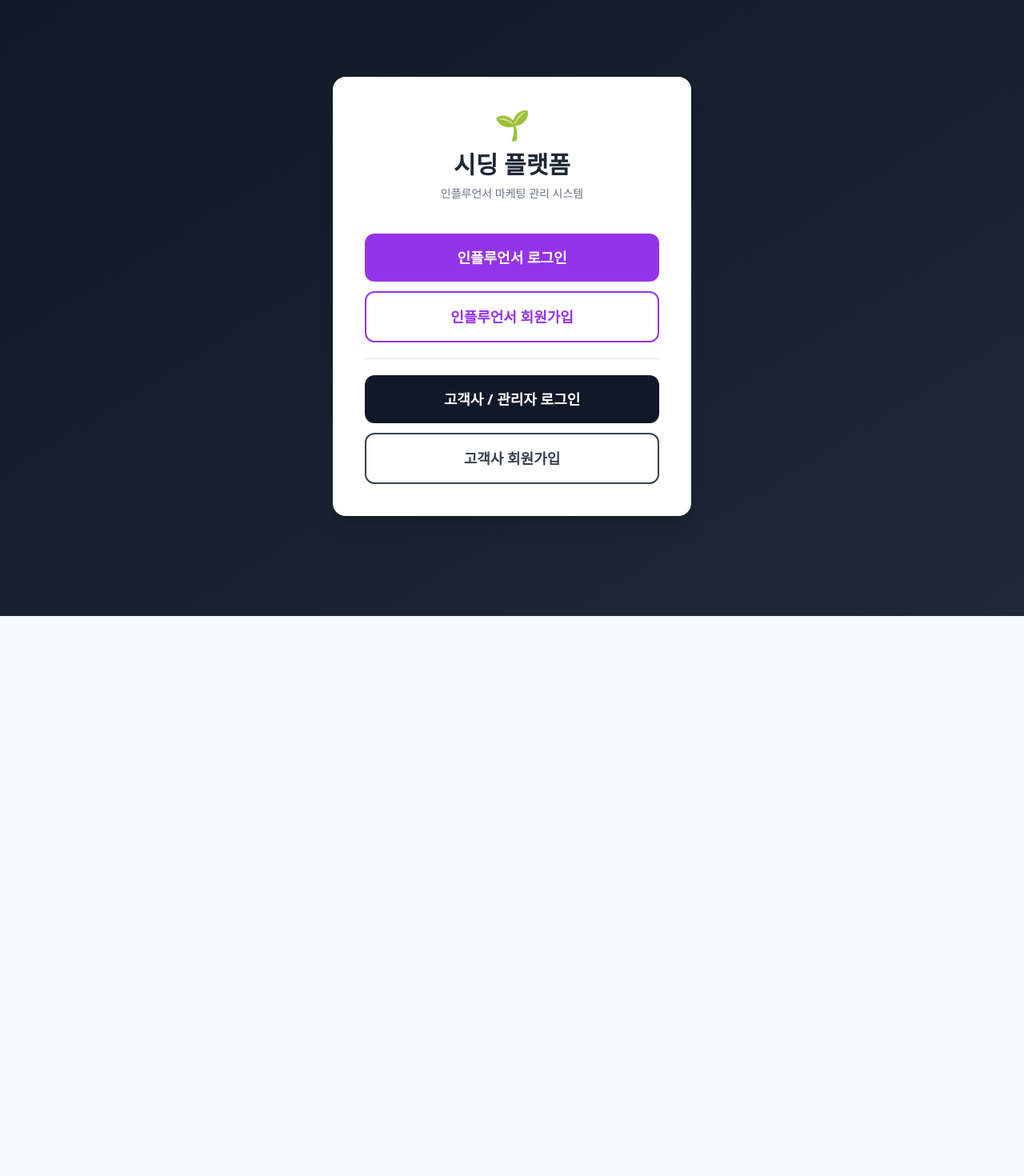
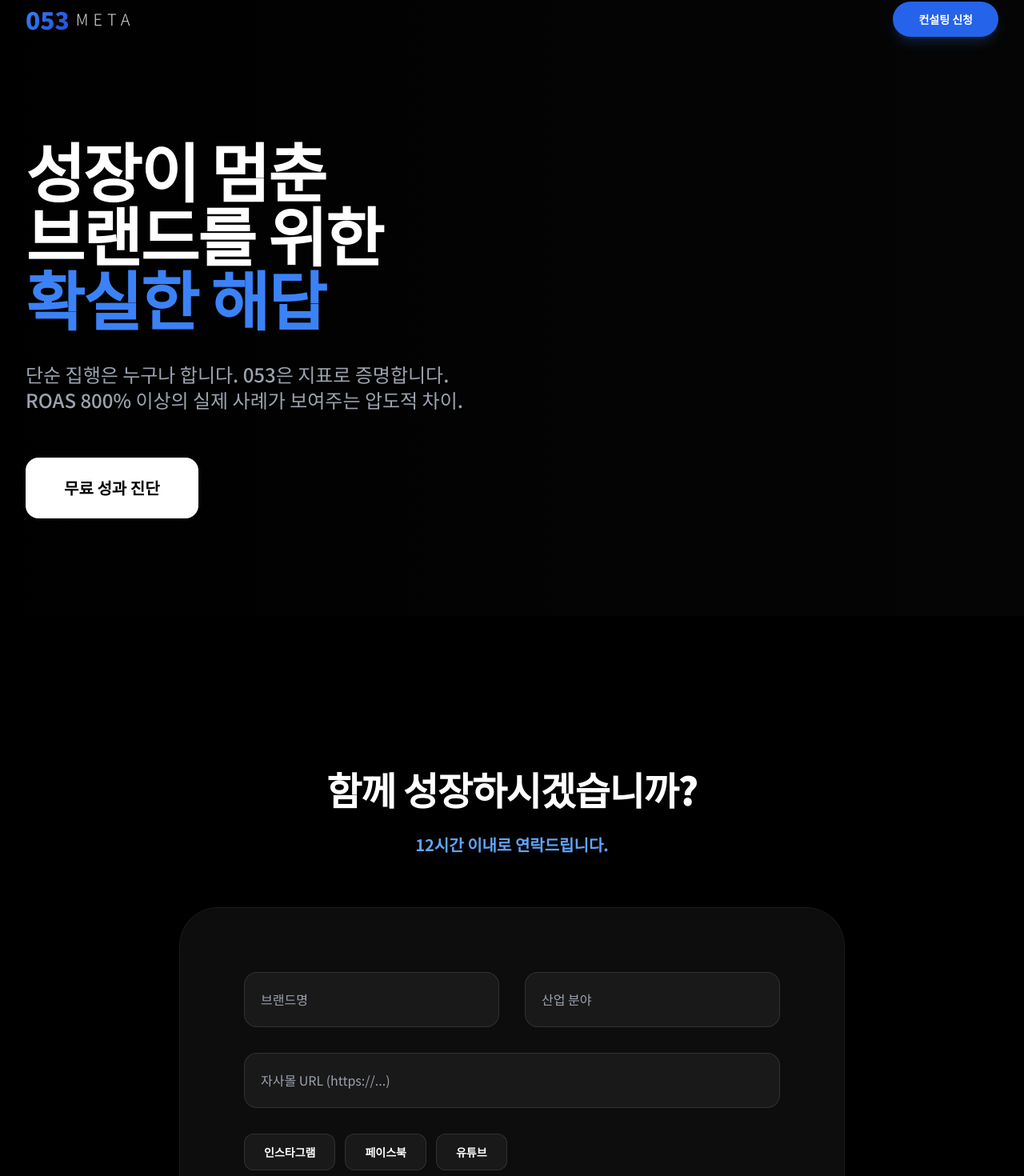
Before and after one commit to hagojob101-home/seeding-platform, a Next.js app: page / in a window 1280 px wide. Shown: the part 30-1500 px from the top of the page at 80% size. Before the commit the page ends 800 px from the top, so only its background shows below. Built offline with nearby package versions, Linux system fonts and the light colour scheme.

Commit message:
053 메타 광고 에이전시 메인 페이지 추가

```diff
--- a/pages/index.js
+++ b/pages/index.js
@@ -1,49 +1,100 @@
-import { useRouter } from 'next/router'
+import Head from 'next/head'
+import { useEffect } from 'react'
 
 export default function Home() {
-  const router = useRouter()
+  useEffect(() => {
+    const chips = document.querySelectorAll('.channel-chip')
+    const selected = new Set()
+    chips.forEach(c => c.addEventListener('click', () => {
+      const v = c.dataset.value
+      if (selected.has(v)) { selected.delete(v); c.classList.remove('active') }
+      else { selected.add(v); c.classList.add('active') }
+    }))
+
+    const form = document.getElementById('leadForm')
+    if (form) {
+      form.addEventListener('submit', (e) => {
+        e.preventDefault()
+        form.classList.add('hidden')
+        document.getElementById('successMsg').classList.remove('hidden')
+        alert('정상적으로 접수되었습니다.')
+      })
+    }
+  }, [])
 
   return (
-    <div className="min-h-screen bg-gradient-to-br from-gray-900 to-gray-800 flex items-center justify-center px-4">
-      <div className="bg-white rounded-2xl shadow-xl p-10 w-full max-w-md">
-        <div className="text-center mb-10">
-          <div className="text-4xl mb-3">🌱</div>
-          <h1 className="text-3xl font-bold text-gray-800 mb-2">시딩 플랫폼</h1>
-          <p className="text-gray-500 text-sm">인플루언서 마케팅 관리 시스템</p>
+    <>
+      <Head>
+        <title>053 메타 광고 에이전시</title>
+        <meta name="viewport" content="width=device-width, initial-scale=1.0" />
+        <link rel="stylesheet" href="https://cdnjs.cloudflare.com/ajax/libs/font-awesome/6.4.0/css/all.min.css" />
+        <link href="https://fonts.googleapis.com/css2?family=Noto+Sans+KR:wght@300;400;500;700;900&display=swap" rel="stylesheet" />
+        <style>{`
+          body { font-family: 'Noto Sans KR', sans-serif; background-color: #050505; color: white; margin: 0; line-height: 1.7; overflow-x: hidden; }
+          html { scroll-behavior: smooth; }
+          .text-gradient { background: linear-gradient(135deg, #3b82f6 0%, #1d4ed8 100%); -webkit-background-clip: text; -webkit-text-fill-color: transparent; }
+          .input-dark { background: rgba(255, 255, 255, 0.05); border: 1px solid rgba(255, 255, 255, 0.1); transition: all 0.3s ease; }
+          .input-dark:focus { border-color: #3b82f6; background: rgba(255, 255, 255, 0.08); outline: none; }
+          .channel-chip { cursor: pointer; transition: all 0.2s; border: 1px solid rgba(255, 255, 255, 0.1); background: rgba(255,255,255,0.05); }
+          .channel-chip.active { background-color: #2563eb; border-color: #3b82f6; color: white; }
+        `}</style>
+      </Head>
+
+      <nav className="fixed w-full z-[100] transition-all duration-500 py-8">
+        <div className="max-w-7xl mx-auto px-8 flex justify-between items-center">
+          <div className="flex items-center gap-1">
+            <span className="text-3xl font-black text-gradient">053</span>
+            <span className="text-xl font-light tracking-[0.3em] text-gray-300 uppercase ml-1">Meta</span>
+          </div>
+          <a href="#apply" className="bg-blue-600 text-white px-8 py-3 rounded-full text-sm font-black hover:bg-blue-700 transition-all shadow-lg shadow-blue-500/20">컨설팅 신청</a>
         </div>
+      </nav>
 
-        <div className="flex flex-col gap-3">
-          <button
-            onClick={() => router.push('/influencer/login')}
-            className="w-full bg-purple-600 text-white py-4 rounded-xl font-bold text-lg hover:bg-purple-700 transition"
-          >
-            인플루언서 로그인
-          </button>
+      <section className="relative h-screen flex items-center pt-20">
+        <div className="absolute inset-0 z-0" dangerouslySetInnerHTML={{__html: `
+          <script type="module" src="https://unpkg.com/@splinetool/viewer@1.0.93/build/spline-viewer.js"></script>
+          <spline-viewer url="https://prod.spline.design/YvZ1-d16xfXxsqph/scene.splinecode"></spline-viewer>
+        `}} />
+        <div className="absolute inset-0 bg-gradient-to-r from-black via-black/40 to-transparent z-10 pointer-events-none"></div>
+        <div className="relative z-20 max-w-7xl mx-auto px-8 w-full">
+          <div className="max-w-4xl">
+            <h1 className="text-5xl md:text-7xl lg:text-[80px] font-black leading-[1.2] mb-10 tracking-tight">
+              성장이 멈춘<br/>브랜드를 위한<br/><span className="text-blue-500">확실한 해답</span>
+            </h1>
+            <p className="text-xl md:text-2xl text-gray-400 mb-14 leading-[1.8] max-w-2xl font-medium">
+              단순 집행은 누구나 합니다. 053은 지표로 증명합니다.<br/>
+              ROAS 800% 이상의 실제 사례가 보여주는 압도적 차이.
+            </p>
+            <a href="#apply" className="bg-white text-black px-12 py-6 rounded-2xl font-black text-xl hover:scale-105 transition-all inline-block">무료 성과 진단</a>
+          </div>
+        </div>
+      </section>
 
-          <button
-            onClick={() => router.push('/influencer/register')}
-            className="w-full border-2 border-purple-600 text-purple-600 py-4 rounded-xl font-bold text-lg hover:bg-purple-50 transition"
-          >
-            인플루언서 회원가입
-          </button>
-
-          <div className="border-t my-2" />
-
-          <button
-            onClick={() => router.push('/client/login')}
-            className="w-full bg-gray-900 text-white py-4 rounded-xl font-bold text-lg hover:bg-gray-700 transition"
-          >
-            고객사 / 관리자 로그인
-          </button>
-
-          <button
-            onClick={() => router.push('/client/register')}
-            className="w-full border-2 border-gray-700 text-gray-700 py-4 rounded-xl font-bold text-lg hover:bg-gray-50 transition"
-          >
-            고객사 회원가입
-          </button>
+      <section id="apply" className="py-48 bg-black relative">
+        <div className="max-w-4xl mx-auto px-8">
+          <div className="text-center mb-16">
+            <h2 className="text-5xl font-black mb-8 tracking-tight">함께 성장하시겠습니까?</h2>
+            <p className="text-blue-400 text-xl font-bold">12시간 이내로 연락드립니다.</p>
+          </div>
+          <form id="leadForm" className="space-y-8 bg-[#0d0d0d] border border-white/5 p-10 md:p-20 rounded-[48px]">
+            <div className="grid md:grid-cols-2 gap-8">
+              <input type="text" id="brandName" required placeholder="브랜드명" className="input-dark w-full rounded-2xl p-5 text-white" />
+              <input type="text" id="industry" required placeholder="산업 분야" className="input-dark w-full rounded-2xl p-5 text-white" />
+            </div>
+            <input type="url" id="storeUrl" required placeholder="자사몰 URL (https://...)" className="input-dark w-full rounded-2xl p-5 text-white" />
+            <div className="flex flex-wrap gap-3">
+              <div className="channel-chip px-6 py-3 rounded-xl text-sm font-bold" data-value="인스타그램">인스타그램</div>
+              <div className="channel-chip px-6 py-3 rounded-xl text-sm font-bold" data-value="페이스북">페이스북</div>
+              <div className="channel-chip px-6 py-3 rounded-xl text-sm font-bold" data-value="유튜브">유튜브</div>
+            </div>
+            <button type="submit" id="submitBtn" className="w-full bg-blue-600 text-white py-8 rounded-[32px] font-black text-2xl hover:bg-blue-700 transition-all">신청하기</button>
+          </form>
+          <div id="successMsg" className="hidden text-center p-20 bg-blue-600/10 rounded-[48px] border border-blue-500/20">
+            <h3 className="text-3xl font-black mb-4 text-blue-500">신청 완료!</h3>
+            <p>전문가가 곧 연락드리겠습니다.</p>
+          </div>
         </div>
-      </div>
-    </div>
+      </section>
+    </>
   )
 }
```
